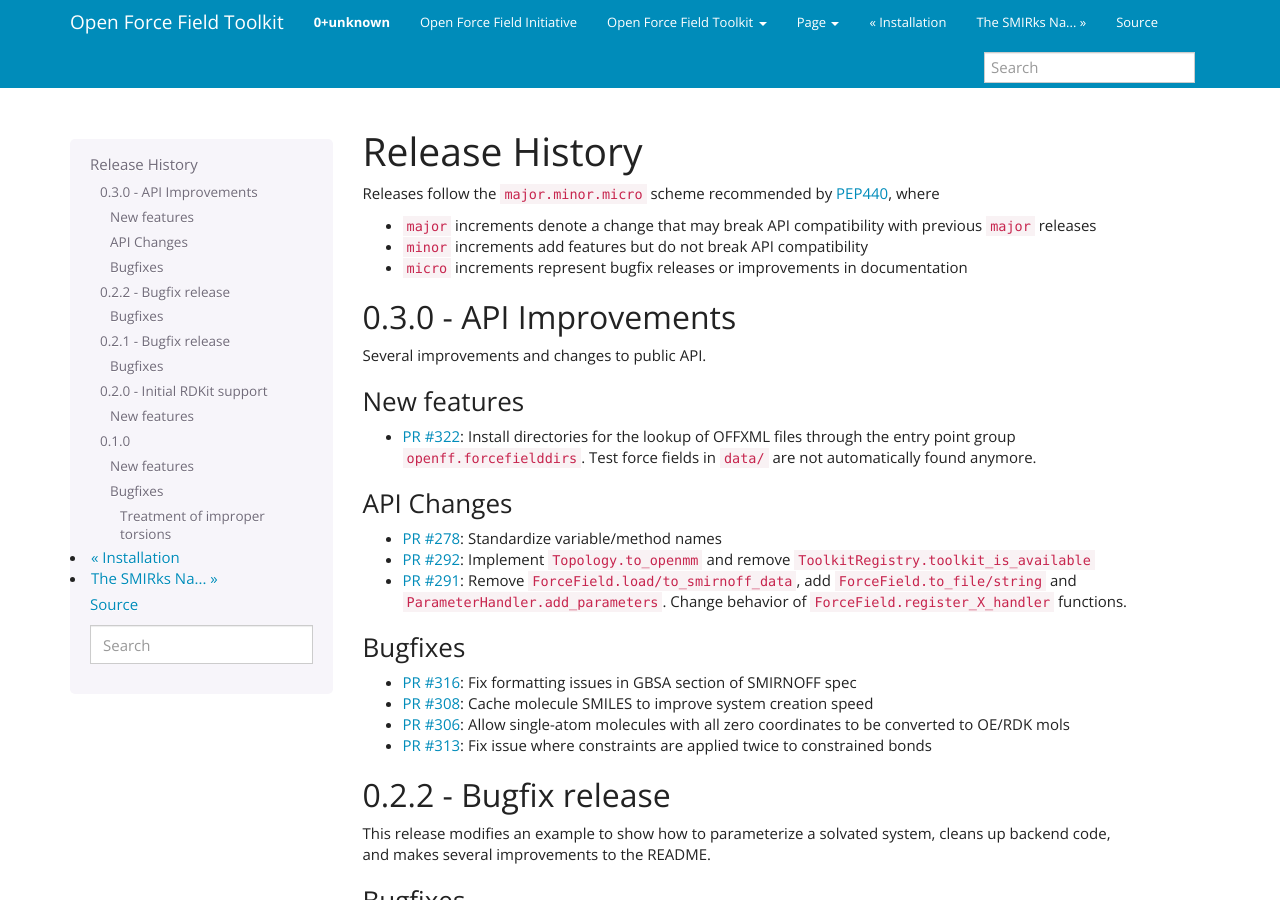
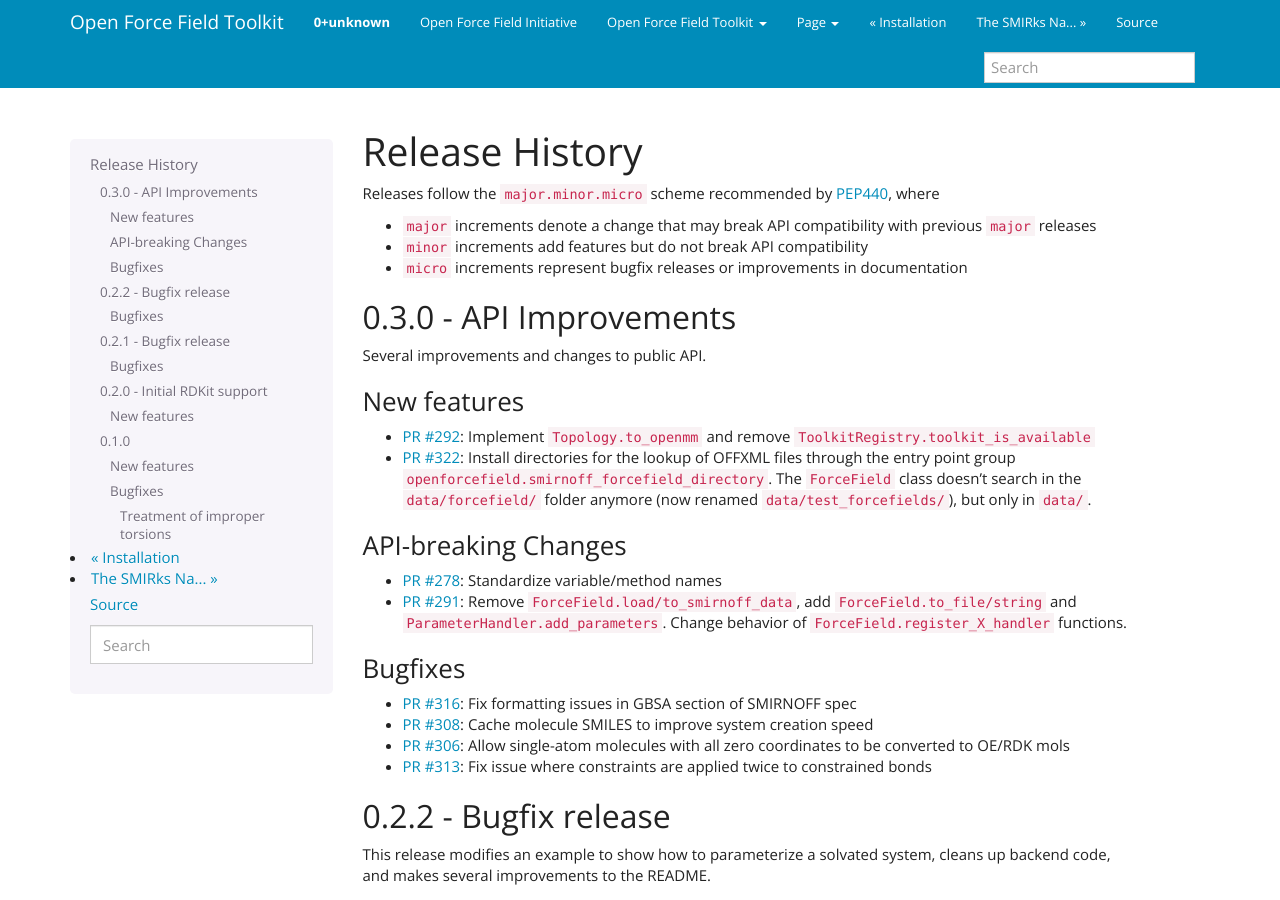
Before and after one commit to openforcefield/openff-toolkit, a Sphinx documentation site: the page built from docs/releasehistory.rst, in a window 1280 px wide and 900 px high. Built offline with Sphinx 7.4.7, drawn with Linux system fonts in a browser that asks for light colours.

Commit message:
Fix releasenotes

```diff
--- a/docs/releasehistory.rst
+++ b/docs/releasehistory.rst
@@ -15,12 +15,12 @@
 New features
 """"""""""""
 
-* `PR #322 <https://github.com/openforcefield/openforcefield/pull/322>`_: Install directories for the lookup of OFFXML files through the entry point group ``openff.forcefielddirs``. Test force fields in ``data/`` are not automatically found anymore.
+* `PR #292 <https://github.com/openforcefield/openforcefield/pull/292>`_: Implement ``Topology.to_openmm`` and remove ``ToolkitRegistry.toolkit_is_available``
+* `PR #322 <https://github.com/openforcefield/openforcefield/pull/322>`_: Install directories for the lookup of OFFXML files through the entry point group ``openforcefield.smirnoff_forcefield_directory``. The ``ForceField`` class doesn't search in the ``data/forcefield/`` folder anymore (now renamed ``data/test_forcefields/``), but only in ``data/``.
 
-API Changes
-"""""""""""
+API-breaking Changes
+""""""""""""""""""""
 * `PR #278 <https://github.com/openforcefield/openforcefield/pull/278>`_: Standardize variable/method names
-* `PR #292 <https://github.com/openforcefield/openforcefield/pull/292>`_: Implement ``Topology.to_openmm`` and remove ``ToolkitRegistry.toolkit_is_available``
 * `PR #291 <https://github.com/openforcefield/openforcefield/pull/291>`_: Remove ``ForceField.load/to_smirnoff_data``, add ``ForceField.to_file/string`` and ``ParameterHandler.add_parameters``. Change behavior of ``ForceField.register_X_handler`` functions.
 
 Bugfixes
```
